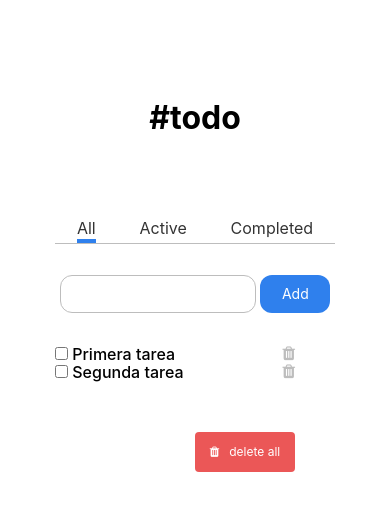
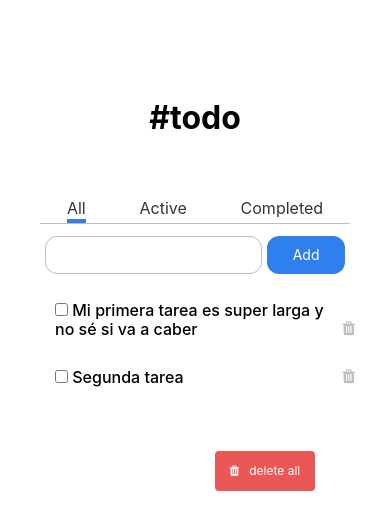
Before and after one commit to LauraMoreaux/Challenge_1, a React (Create React App) app: page / in a window 390 px wide. Shown: the top 530 px of the page. Built offline with nearby package versions, Linux system fonts and the light colour scheme.

Commit message:
Add media queries

```diff
--- a/src/App.js
+++ b/src/App.js
@@ -25,9 +25,9 @@ function App() {
             </div>
             <main>
               <ul className="taskList">
-                <li> <input type="checkbox" /> <span>Primera tarea</span>
+                <li className="taskList__li"> <input type="checkbox" /> <span>Mi primera tarea es super larga y no sé si va a caber</span>
                 <i className="fa task__fa fa-trash"></i></li>
-                <li> <input type="checkbox" /> <span>Segunda tarea</span>
+                <li className="taskList__li"> <input type="checkbox" /> <span>Segunda tarea</span>
                 <i className="fa task__fa fa-trash"></i></li>
               </ul>
               <span className="box__delete__btn">
--- a/src/stylesheets/_app.scss
+++ b/src/stylesheets/_app.scss
@@ -22,12 +22,23 @@ code {
 }
 
 .wrapper {
-  max-width: 280px;
+  padding: 0px 20px 0px 20px;
+  max-width: 350px;
   min-height: 280px;
   margin: auto;
   display: flex;
   flex-direction: column;
   justify-content: space-evenly;
+
+  @media (min-width: $tablet) {
+    max-width: 580px;
+  }
+  @media (min-width: $desktop) {
+    max-width: 700px;
+  }
+  @media (min-width: $desktop-sup) {
+    max-width: 1250px;
+  }
 
   .filters__list {
     height: 25px;
@@ -54,6 +65,9 @@ code {
     height: 38px;
     box-sizing: border-box;
     border-radius: 12px;
+    @media (min-width: $desktop) {
+      max-width: 300px;
+    }
   }
 
   .inputBox__form__btn {
@@ -64,6 +78,10 @@ code {
     border-radius: 12px;
     font-size: 14px;
     color: $colorLight;
+    @media (min-width: $desktop) {
+      min-width: 100px;
+      max-width: 150px;
+    }
   }
 }
 
@@ -71,15 +89,26 @@ code {
   font-size: 16px;
   font-weight: 500;
   text-align: left;
+
+  .taskList__li {
+    padding: 15px;
+  }
 }
 
 .task__fa {
   color: $bordersColor;
   position: absolute;
-  right: 95px;
-  @include tablet {
-    right: 230px;
+  right: 35px;
+  padding: 0px;
+  @media (min-width: $tablet) {
+    right: 150px;
   }
+  @media (min-width: $desktop) {
+    right: 300px;
+  }
+  // @media (min-width: $desktop-sup) {
+  //   right: 500px;
+  // }
 }
 
 .box__delete__btn {
@@ -93,14 +122,17 @@ code {
     color: $colorLight;
     border-radius: 4px;
     position: absolute;
-    right: 95px;
+    right: 75px;
     font-size: 12px;
-    @include tablet {
-      right: 230px;
+    @media (min-width: $tablet) {
+      right: 220px;
     }
-    @include desktop {
-      right: 800px;
+    @media (min-width: $desktop) {
+      right: 300px;
     }
+    // @media (min-width: $desktop-sup) {
+    //   right: 500px;
+    // }
   }
 
   .delete__task {
--- a/src/stylesheets/_variables.scss
+++ b/src/stylesheets/_variables.scss
@@ -15,5 +15,6 @@ $fontPrimary: "Ubuntu", sans-serif;
 $defaultFontSize: 16px;
 
 /* BREAKPOINTS */
-$tablet: 768px;
+$tablet: 610px;
 $desktop: 1024px;
+$desktop-sup: 1300px;
```
Also changed, not shown: 26 other files (tests, documents, lock files or other folders).
